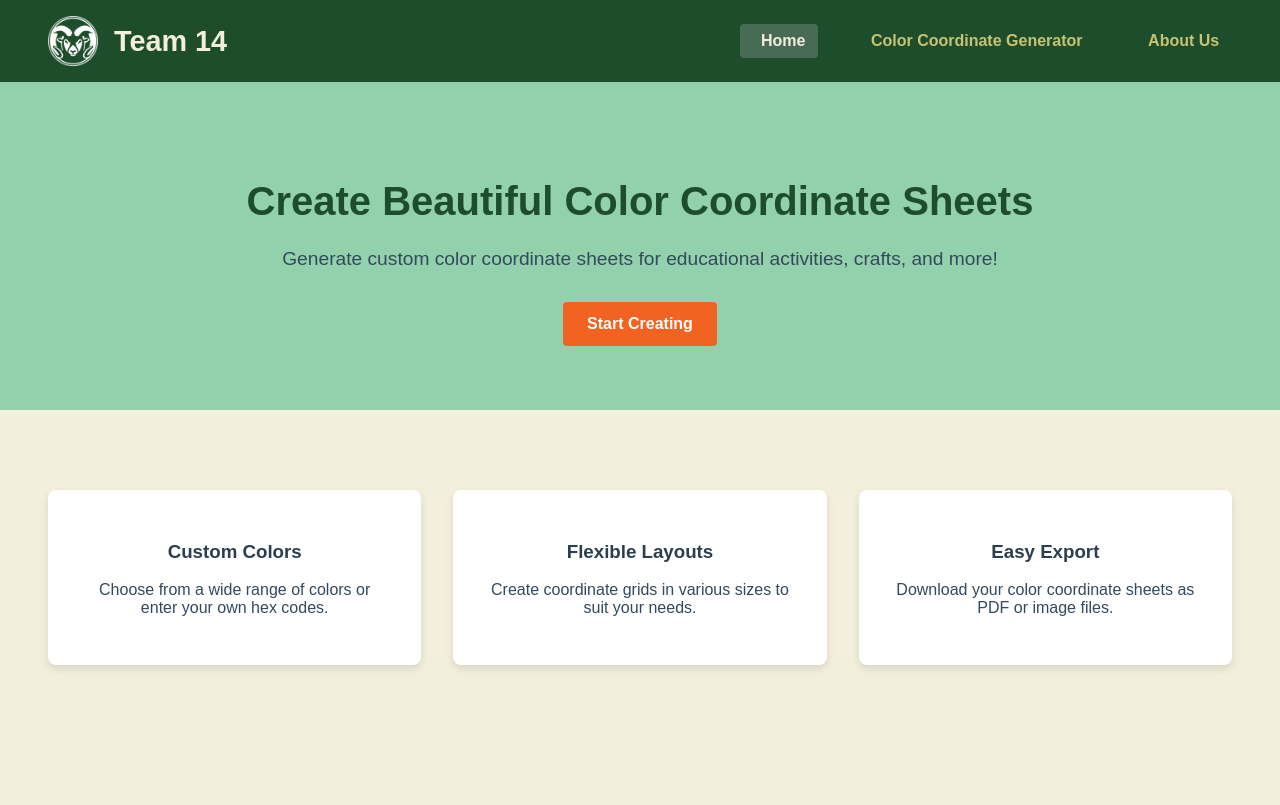
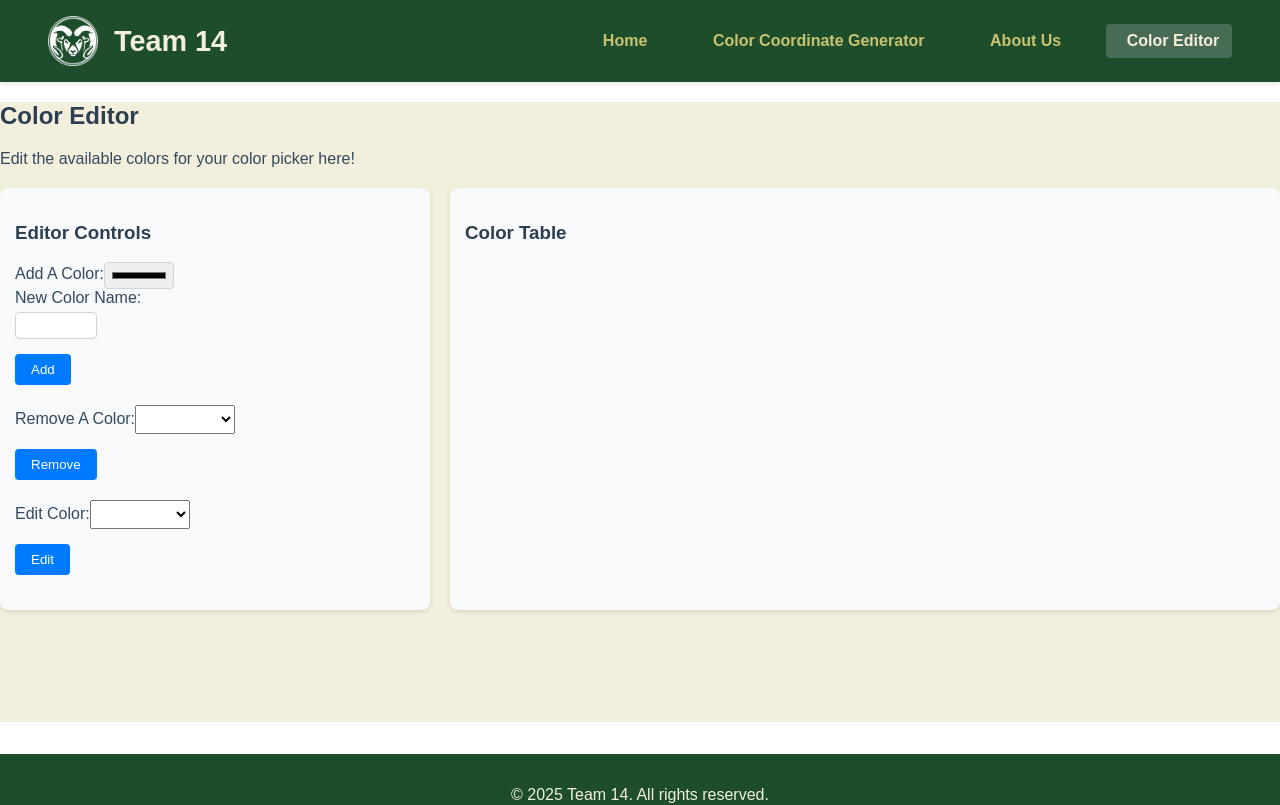
Before and after one commit to kylephamn/Angular-app, an Angular app: page /editor in a window 1280 px wide. Before the commit this address led to /. Shown: the top 805 px of the page. Built offline with nearby package versions, Linux system fonts and the light colour scheme.

Commit message:
Editor page

```diff
--- a/src/app/app.component.ts
+++ b/src/app/app.component.ts
@@ -18,7 +18,7 @@ import { FormBuilder, FormGroup, Validators, ReactiveFormsModule } from '@angula
           <li><a routerLink="/" routerLinkActive="active" [routerLinkActiveOptions]="{exact: true}"><i class="fas fa-home"></i> Home</a></li>
           <li><a routerLink="/color-coordinate" routerLinkActive="active"><i class="fas fa-palette"></i> Color Coordinate Generator</a></li>
           <li><a routerLink="/about" routerLinkActive="active"><i class="fas fa-users"></i> About Us</a></li>
-
+          <li><a routerLink="/editor" routerLinkActive="active"><i class="fas fa-users"></i> Color Editor</a></li>
         </ul>
       </nav>
     </header>
--- a/src/app/app.routes.ts
+++ b/src/app/app.routes.ts
@@ -2,10 +2,12 @@ import { Routes } from '@angular/router';
 import { HomeComponent } from './home/home.component';
 import { AboutComponent } from './about/about.component';
 import { ColorCoordinateComponent} from './color-coordinate/color-coordinate.component';
+import { EditorComponent } from './editor/editor.component';
 
 export const routes: Routes = [
   { path: '', component: HomeComponent },
   { path: 'about', component: AboutComponent },
   { path: 'color-coordinate', component: ColorCoordinateComponent},
+  { path: 'editor', component: EditorComponent},
   { path: '**', redirectTo: '' }
 ];
--- /dev/null
+++ b/src/app/editor/editor.component.css
@@ -0,0 +1,111 @@
+.generator-container {
+    display: flex;
+    flex-wrap: wrap;
+    gap: 20px;
+    margin: 20px 0;
+  }
+
+  .controls-container,
+  .preview-container {
+    padding: 15px;
+    border-radius: 8px;
+    background-color: #f8f9fa;
+    box-shadow: 0 2px 4px rgba(0,0,0,0.1);
+  }
+
+  .controls-container {
+    flex: 1;
+    min-width: 300px;
+  }
+
+  .preview-container {
+    flex: 2;
+    min-width: 450px;
+  }
+
+  form {
+    margin-bottom: 20px;
+  }
+
+  label {
+    display: inline-block;
+    margin-bottom: 5px;
+    font-weight: 500;
+  }
+
+  input[type="color"] {
+    width: 70px;
+  }
+
+  select {
+    width: 100px;
+    padding: 5px;
+  }
+
+  input {
+    width: 70px;
+    padding: 5px;
+    border: 1px solid #ced4da;
+    border-radius: 4px;
+  }
+
+  .error-message {
+    color: #dc3545;
+    font-size: 0.85rem;
+    margin-top: 3px;
+  }
+
+  .control-group {
+    margin-top: 15px;
+  }
+
+  /* Buttons */
+  .cta-button,
+  .secondary-button {
+    padding: 8px 16px;
+    border: none;
+    border-radius: 4px;
+    cursor: pointer;
+    font-weight: 500;
+    margin-top: 15px;
+  }
+
+  .cta-button {
+    background-color: #007bff;
+    color: white;
+  }
+
+  .cta-button:hover {
+    background-color: #0069d9;
+  }
+
+  .cta-button:disabled {
+    background-color: #6c757d;
+    cursor: not-allowed;
+  }
+
+  .secondary-button {
+    background-color: #6c757d;
+    color: white;
+    margin-left: 10px;
+  }
+
+  .secondary-button:hover {
+    background-color: #5a6268;
+  }
+
+  /* Color selection table */
+  .color-tbl {
+    margin-bottom: 20px;
+    border-collapse: collapse;
+  }
+
+  .color-tbl td {
+    padding: 5px;
+  }
+
+  .color-tbl td:last-child {
+    width: 30px;
+    height: 30px;
+    border: 1px solid #ced4da;
+  }
--- /dev/null
+++ b/src/app/editor/editor.component.html
@@ -0,0 +1,31 @@
+<section class="generator-hero">
+    <h2>Color Editor</h2>
+    <p>Edit the available colors for your color picker here!</p>
+  </section>
+
+  <section class="generator-container">
+    <div class="controls-container" id="controls-container">
+      <h3>Editor Controls</h3>
+      <form>
+        <label for="addcolor">Add A Color:</label>
+        <input type="color" id="addcolorval" name="addcolorval"><br>
+        <label for="addcolorname">New Color Name: </label><br>
+        <input id="addcolorname" name="addcolorname"><br>
+        <button type="submit" id="add-btn" class="cta-button">Add</button><br>
+      </form>
+      <form>
+        <label for="removecolor">Remove A Color:</label>
+        <select name="removecolortable" id="removecolortable"></select><br>
+        <button type="submit" id="remove-btn" class="cta-button">Remove</button><br>
+      </form>
+      <form>
+        <label for="editcolor">Edit Color:</label>
+        <select name="editcolortable" id="editcolortable"></select><br>
+        <button type="submit" id="edit-btn" class="cta-button">Edit</button><br>
+      </form>
+    </div>
+
+    <div class="preview-container">
+      <h3>Color Table</h3>
+    </div>
+  </section>
```
Also changed, not shown: src/app/editor/editor.component.ts (added, +14 -0 lines), 2 other files (tests, documents, lock files or other folders).
